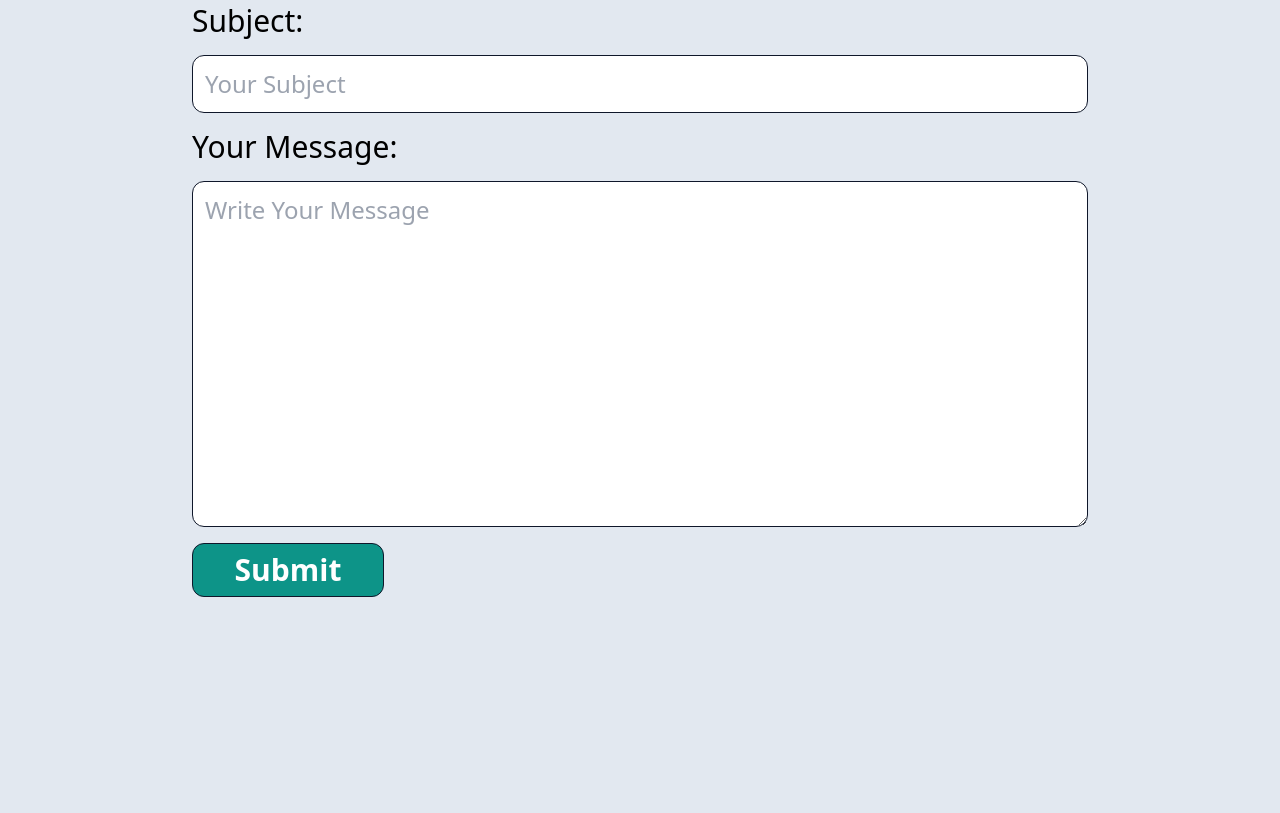
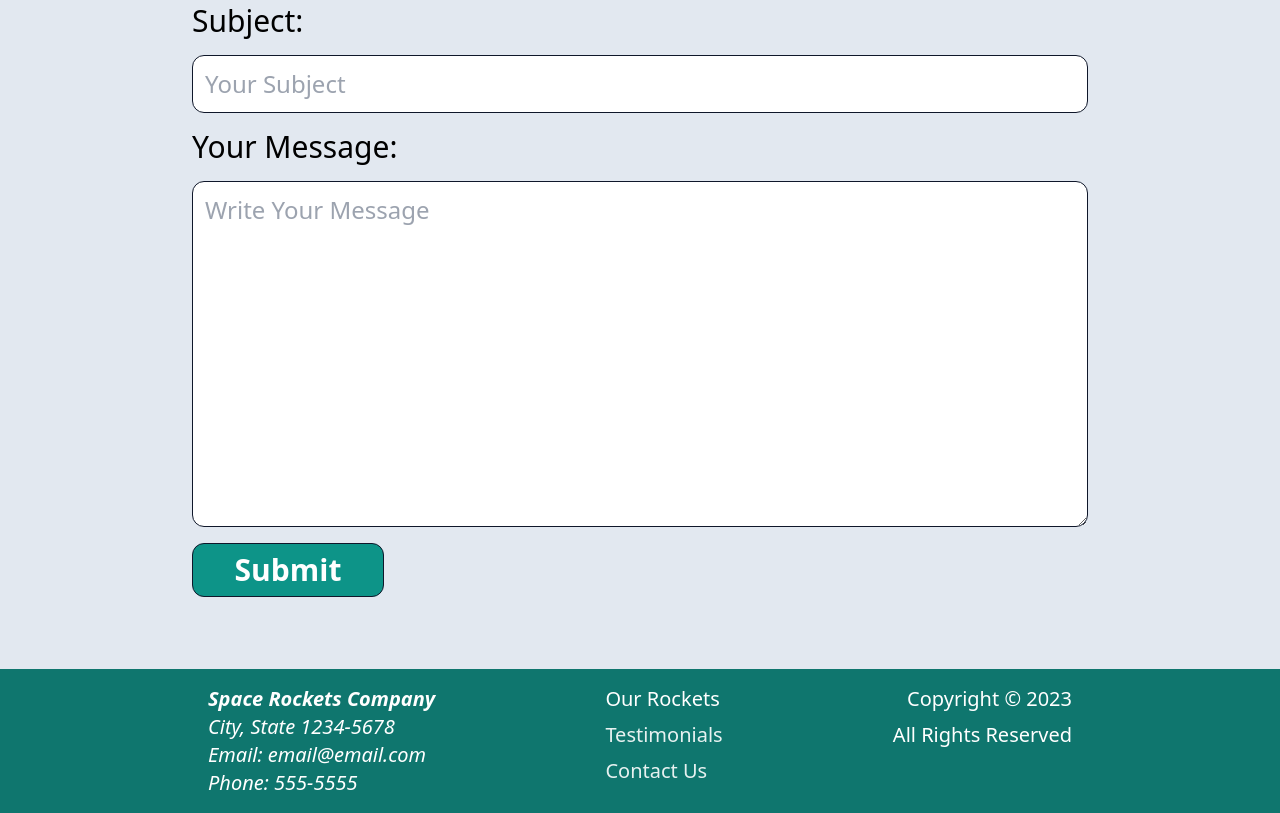
Before and after one commit to AxelMoncayoM/space-rockets, a website: page build/index.html in a window 1280 px wide. Shown: the part 2445-3258 px from the top of the page. Before the commit the page ends 3114 px from the top, so only its background shows below. Drawn offline with Linux system fonts and the light colour scheme.

Commit message:
footer done

```diff
--- a/build/index.html
+++ b/build/index.html
@@ -218,7 +218,7 @@
 
     <hr class="mx-auto bg-black dark:bg-white w-1/2 h-1" />
 
-    <section id="contact" class="p-6 my-12">
+    <section id="contact" class="p-6 my-12 scroll-mt-14">
       <h2
         class="font-bold text-4xl text-center sm:text-5xl mb-6 text-slate-900 dark:text-white"
       >
@@ -258,5 +258,32 @@
         </button>
       </form>
     </section>
+
+    <footer id="footer" class="bg-teal-700 text-white text-xl">
+      <div
+        class="max-w-4xl mx-auto p-4 flex flex-col sm:flex-row sm:justify-between"
+      >
+        <address>
+          <h2 class="font-bold">Space Rockets Company</h2>
+
+          City, State 1234-5678
+          <br />
+          Email: email@email.com
+          <br />
+          Phone: 555-5555
+        </address>
+
+        <nav class="hidden md:flex flex-col gap-2" aria-label="footer">
+          <a href="#rockets" class="hover:opacity-90">Our Rockets</a>
+          <a href="#testimonials" class="opacity-90">Testimonials</a>
+          <a href="#contact" class="opacity-90">Contact Us</a>
+        </nav>
+
+        <div class="flex flex-col sm:gap-2">
+          <p class="text-right">Copyright &COPY; <span id="year">2023</span></p>
+          <p class="text-right">All Rights Reserved</p>
+        </div>
+      </div>
+    </footer>
   </body>
 </html>
```
Also changed, not shown: build/css/output.css.
